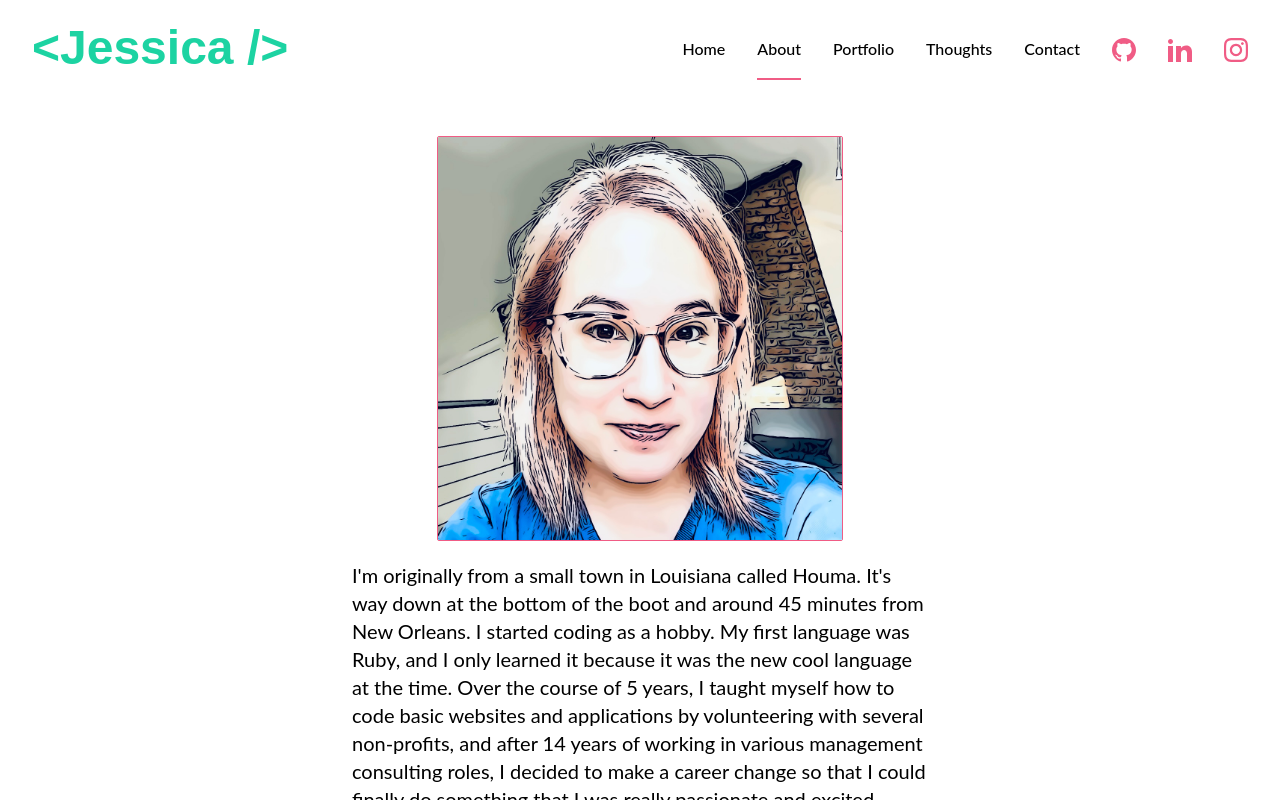
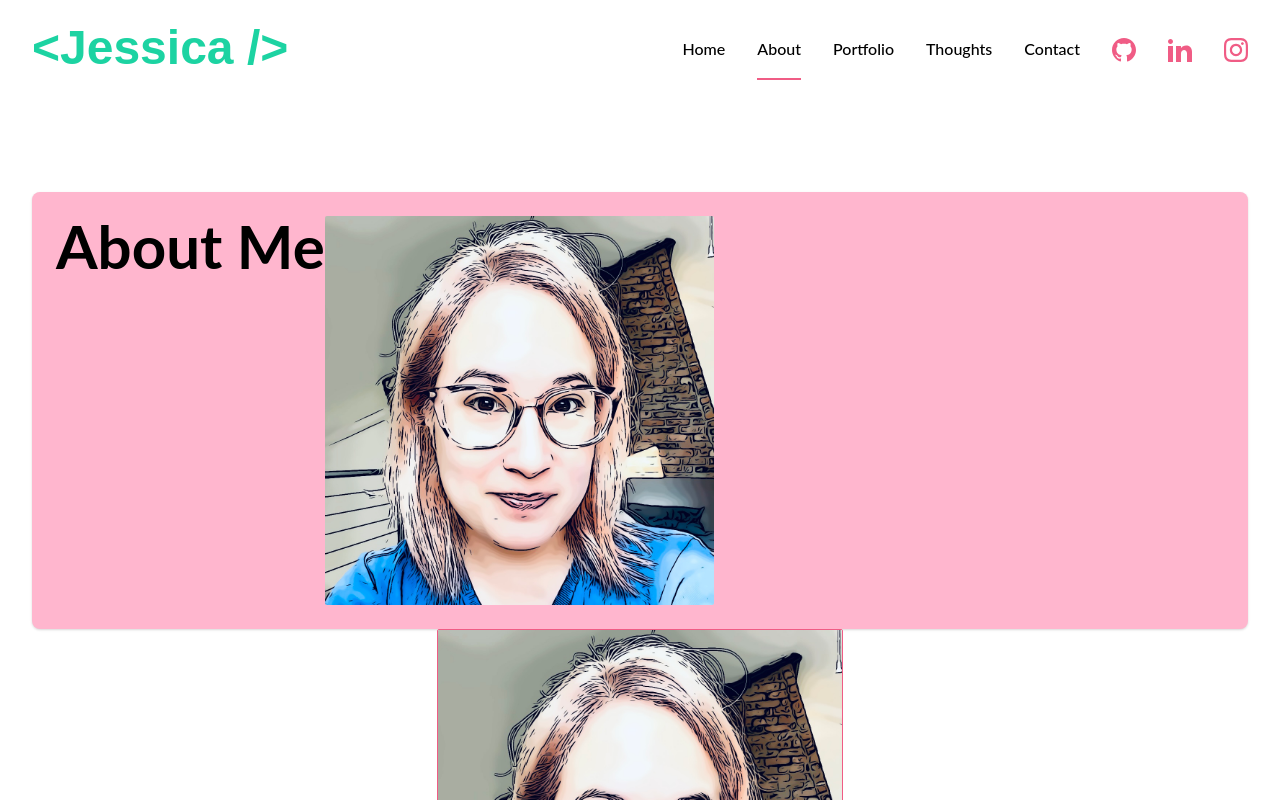
Before and after one commit to jessicagallagher/iamjessg, a Next.js app: page /about in a window 1280 px wide. Shown: the top 800 px of the page. Built offline with nearby package versions, Linux system fonts and the light colour scheme.

Commit message:
to switch computers

```diff
--- a/components/About.js
+++ b/components/About.js
@@ -1,6 +1,19 @@
 export default function About() {
   return (
-    <div className='max-w-7xl px-4 mx-auto sm:px-6 lg:px-8 mt-14'>
+    <div className='max-w-7xl px-4 mx-auto sm:px-6 lg:px-8 mt-4'>
+      <div className='bg-pink-light overflow-hidden shadow sm:rounded-lg mt-28 z-20'>
+        <div className='px-4 py-5 sm:p-6 flex flex-row'>
+          <div className='align-middle'>
+              <h1 className='font-lato font-bold text-black text-6xl align-middle'>About Me</h1>
+            </div>
+
+            <img className='h-40 w-40 rounded-sm xl:w-1/3 xl:h-1/3 align-middle' src='./images/jessica.jpg' alt='cartoon jessica' />
+        </div>
+
+
+      </div>
+
+
       <img className='mx-auto h-40 w-40 rounded-sm xl:w-1/3 xl:h-1/3 border border-pink-default' src='./images/jessica.jpg' alt='cartoon jessica' />
 
       <p className='mx-auto mt-3 sm:mt-5 sm:text-lg sm:max-w-xl md:mt-5 md:text-xl font-lato text-black'>I'm originally from a small town in Louisiana called Houma. It's way down at the bottom of the boot and around 45 minutes from New Orleans. I started coding as a hobby. My first language was Ruby, and I only learned it because it was the new cool language at the time. Over the course of 5 years, I taught myself how to code basic websites and applications by volunteering with several non-profits, and after 14 years of working in various management consulting roles, I decided to make a career change so that I could finally do something that I was really passionate and excited about. So, here I am!</p>
```
